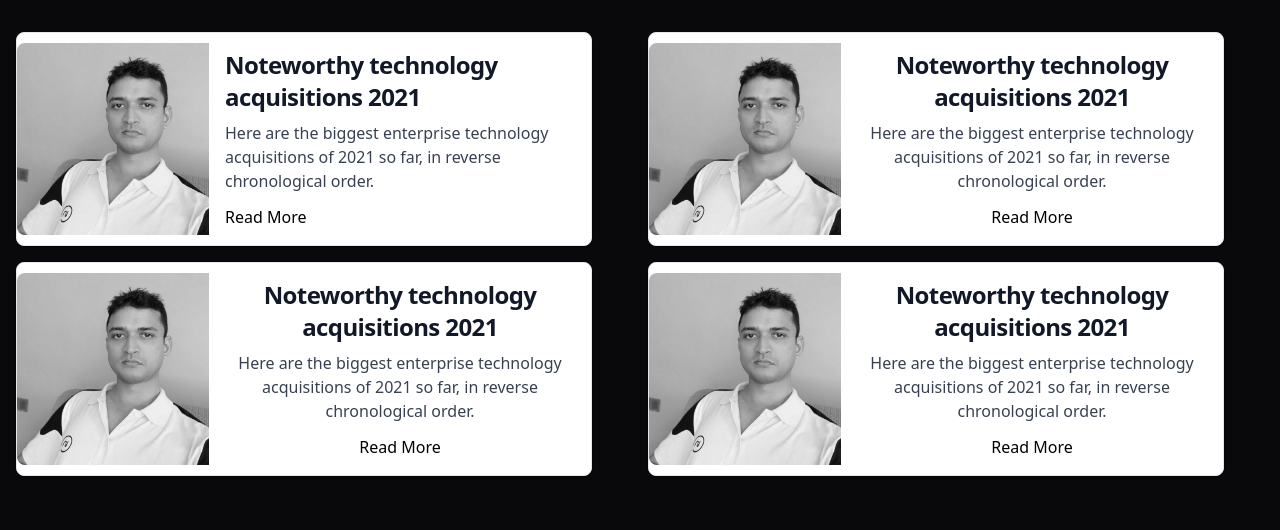
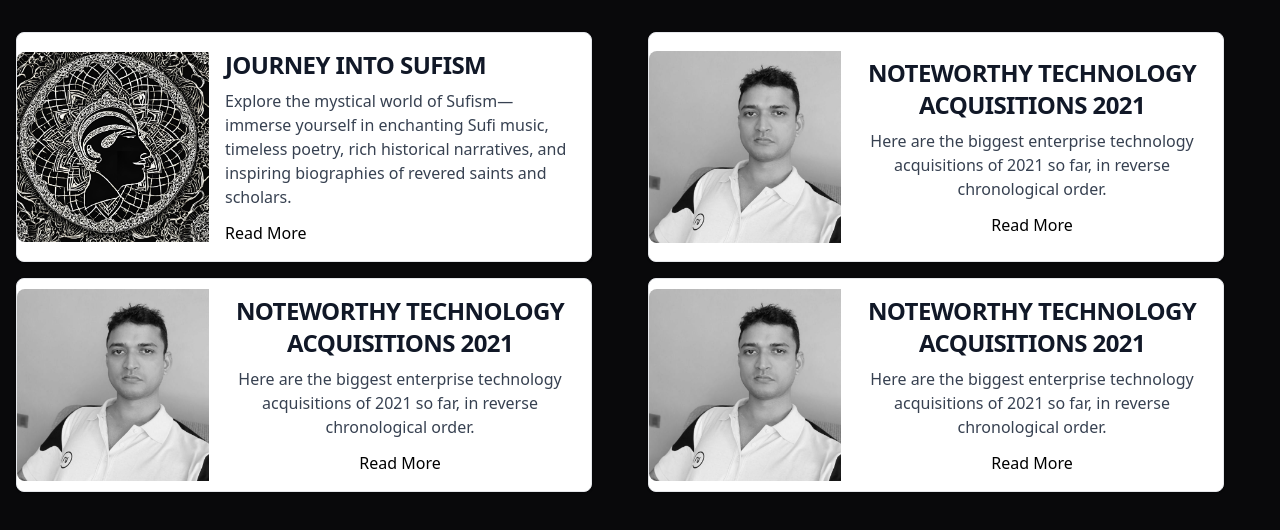
Before and after one commit to HossainAraf/timessquare2000, a React (Create React App) app: page / in a window 1280 px wide. Shown: the top 530 px of the page. Built offline with nearby package versions, Linux system fonts and the light colour scheme.

Commit message:
Update Home content

```diff
--- a/src/components/Home.jsx
+++ b/src/components/Home.jsx
@@ -2,21 +2,17 @@
 import React from 'react';
 import { Link } from 'react-router-dom';
 import arafat from '../assets/img/arafat.jpg';
+import Sufism from '../assets/img/Sufism.png';
+import '../styles/home.css';
 
 function Home() {
-  // const navigate = useNavigate();
-
-  // const handleSufismClick = () => {
-  //   navigate('/sufism'); // Assuming '/sufism' is the path to your SufismPage
-  // };
-
   return (
     <div className="container mx-auto px-4 py-8 grid grid-cols-1 md:grid-cols-2 gap-4">
       <Link to="/sufism" className="flex flex-col items-center bg-white border border-gray-200 rounded-lg shadow md:flex-row md:max-w-xl hover:bg-gray-100 dark:border-gray-700 dark:bg-gray-800 dark:hover:bg-gray-700">
-        <img className="object-cover w-full rounded-t-lg h-96 md:h-auto md:w-48 md:rounded-none md:rounded-l-lg" src={arafat} alt="" />
+        <img className="object-cover w-full rounded-t-lg h-96 md:h-auto md:w-48 md:rounded-none md:rounded-l-lg" src={Sufism} alt="" />
         <div className="flex flex-col justify-between p-4 leading-normal">
-          <h5 className="mb-2 text-2xl font-bold tracking-tight text-gray-900 dark:text-white">Noteworthy technology acquisitions 2021</h5>
-          <p className="mb-3 font-normal text-gray-700 dark:text-gray-400">Here are the biggest enterprise technology acquisitions of 2021 so far, in reverse chronological order.</p>
+          <h5 className="mb-2 text-2xl font-bold tracking-tight text-gray-900 dark:text-white">Journey into Sufism</h5>
+          <p className="mb-3 font-normal text-gray-700 dark:text-gray-400">Explore the mystical world of Sufism—immerse yourself in enchanting Sufi music, timeless poetry, rich historical narratives, and inspiring biographies of revered saints and scholars.</p>
           <p>Read More</p>
         </div>
       </Link>
--- a/src/styles/home.css
+++ b/src/styles/home.css
@@ -1,3 +1,3 @@
-body {
-  background-color: #f0f0f0;
+h5 {
+  text-transform: uppercase;
 }
```
Also changed, not shown: src/assets/img/Sufism.png (added).
